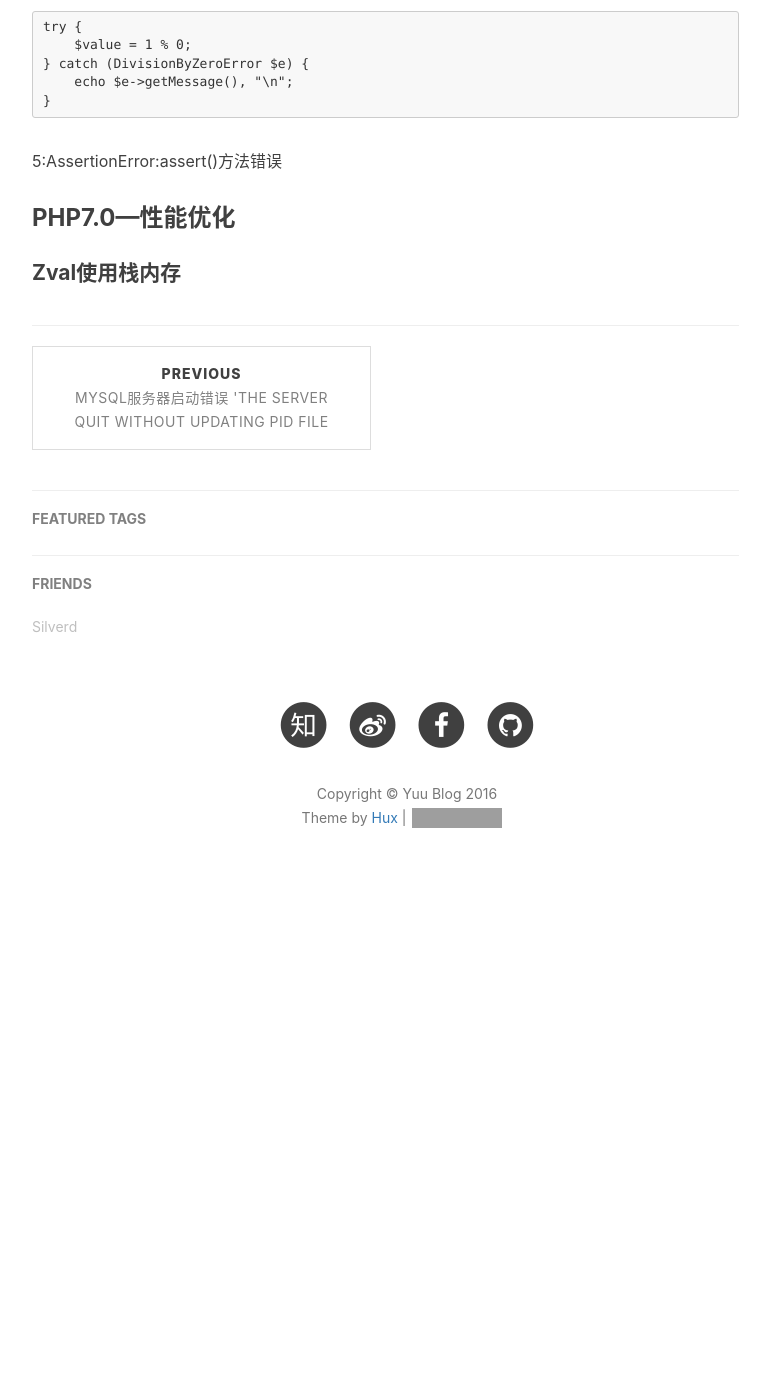
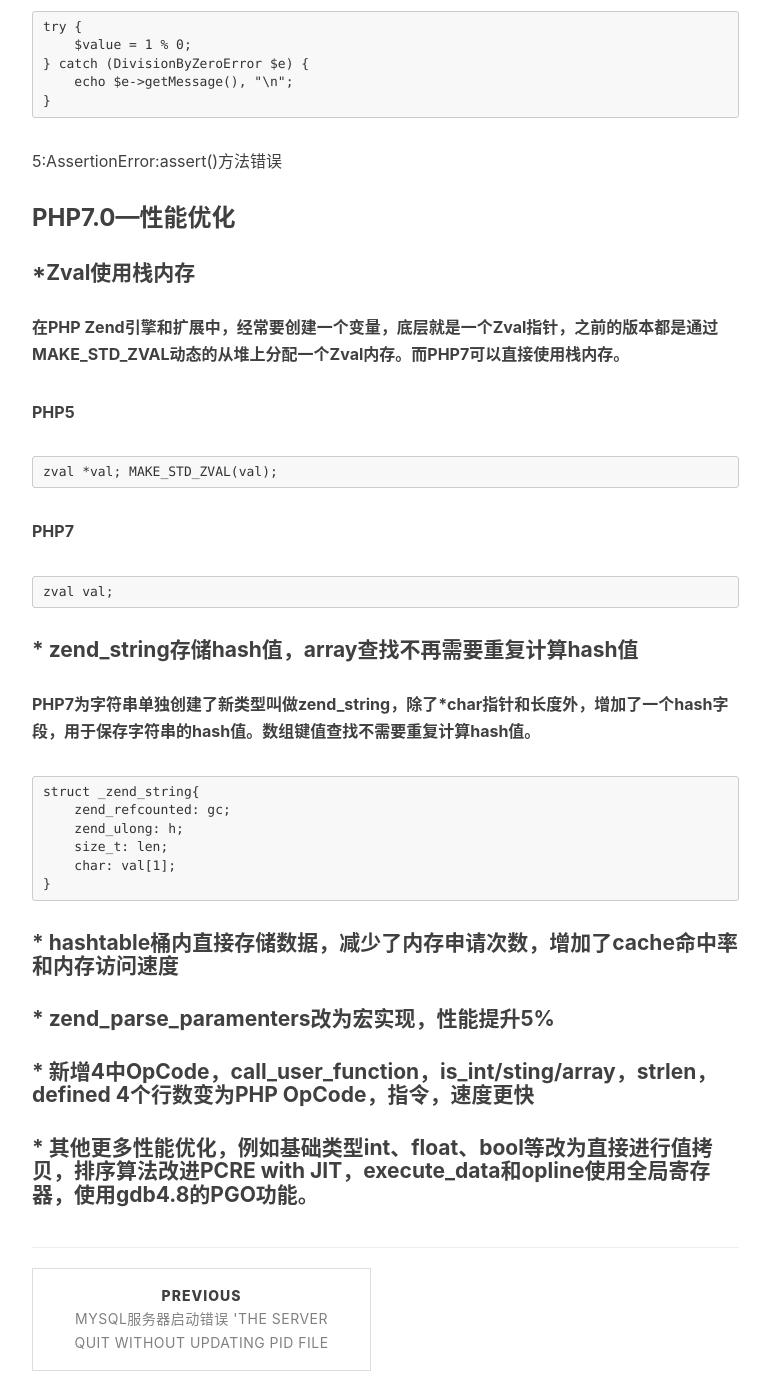
Before and after one commit to cnny/cnny.github.io, a Jekyll site: the page built from _posts/2016-11-18-PHP7-New-features.md, in a window 1280 px wide and 1400 px high, scrolled down 2534 px. Shown: the whole window, without its empty margins (233-1003 px from the left). Built offline with Jekyll 4.4.1, drawn with Linux system fonts in a browser that asks for light colours; nearby versions of some CDN libraries; comment, search, counter and statistics services are not loaded; a style sheet for code colours, icons or effects is not loaded; before the commit the page ends 3456 px from its top, so only the background shows below that; some of the changed text lies outside the part shown; grey boxes are pictures that could not be loaded.

Commit message:
php7.0性能优化

```diff
--- a/_posts/2016-11-18-PHP7-New-features.md
+++ b/_posts/2016-11-18-PHP7-New-features.md
@@ -11,7 +11,7 @@
 
 ### PHP7.0---新特性
 
-#### *变量类型
+#### * 变量类型
 **PHP7版本函数的参数和返回值添加了类型限定，该项特性是为PHP7.1的JIT特性做准备。增加类型限定后，PHP JIT可以准确的判断变量类型。生成最佳的机器指令。**
 
     function test(int $a, string $b, array $c) : int {
@@ -21,7 +21,7 @@
 > JIT:  JIT是Just In Time 的缩写，表示运行时将指令转化为二进制机器码。对于大部分实际项目并没有性能提升，但是对于计算密集型程序，可以将PHP中的OpCode转化为机器码，大幅度提升性能。
 > 在PHP7.1中将会添加该性能。
 
-#### *错误异常
+#### * 错误异常
 **PHP出现fatal and recoverable errors后，过去Zend引擎会终止PHP运行，PHP7.0后，可以通过try/catch捕获异常(注：曾今try/catch无法捕获该异常)**
 **Error一个新的，与之前的Exception分离的Class。**
 
@@ -87,4 +87,29 @@
 5:AssertionError:assert()方法错误
 
 ### PHP7.0---性能优化
-#### Zval使用栈内存
+#### *Zval使用栈内存
+**在PHP Zend引擎和扩展中，经常要创建一个变量，底层就是一个Zval指针，之前的版本都是通过MAKE_STD_ZVAL动态的从堆上分配一个Zval内存。而PHP7可以直接使用栈内存。**
+
+**PHP5**
+
+    zval *val; MAKE_STD_ZVAL(val);
+
+**PHP7**
+
+    zval val;
+
+
+#### * zend_string存储hash值，array查找不再需要重复计算hash值
+**PHP7为字符串单独创建了新类型叫做zend_string，除了*char指针和长度外，增加了一个hash字段，用于保存字符串的hash值。数组键值查找不需要重复计算hash值。**
+
+    struct _zend_string{
+        zend_refcounted: gc;
+        zend_ulong: h;
+        size_t: len;
+        char: val[1];
+    }
+
+#### * hashtable桶内直接存储数据，减少了内存申请次数，增加了cache命中率和内存访问速度
+#### * zend_parse_paramenters改为宏实现，性能提升5%
+#### * 新增4中OpCode，call_user_function，is_int/sting/array，strlen，defined 4个行数变为PHP OpCode，指令，速度更快
+#### * 其他更多性能优化，例如基础类型int、float、bool等改为直接进行值拷贝，排序算法改进PCRE with JIT，execute_data和opline使用全局寄存器，使用gdb4.8的PGO功能。
```
